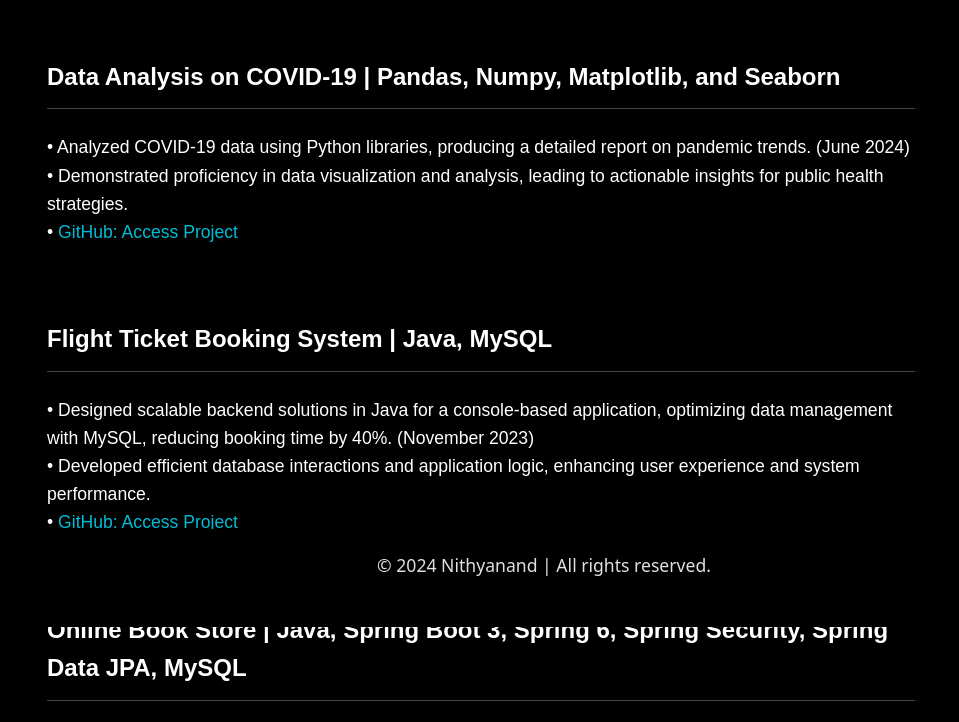
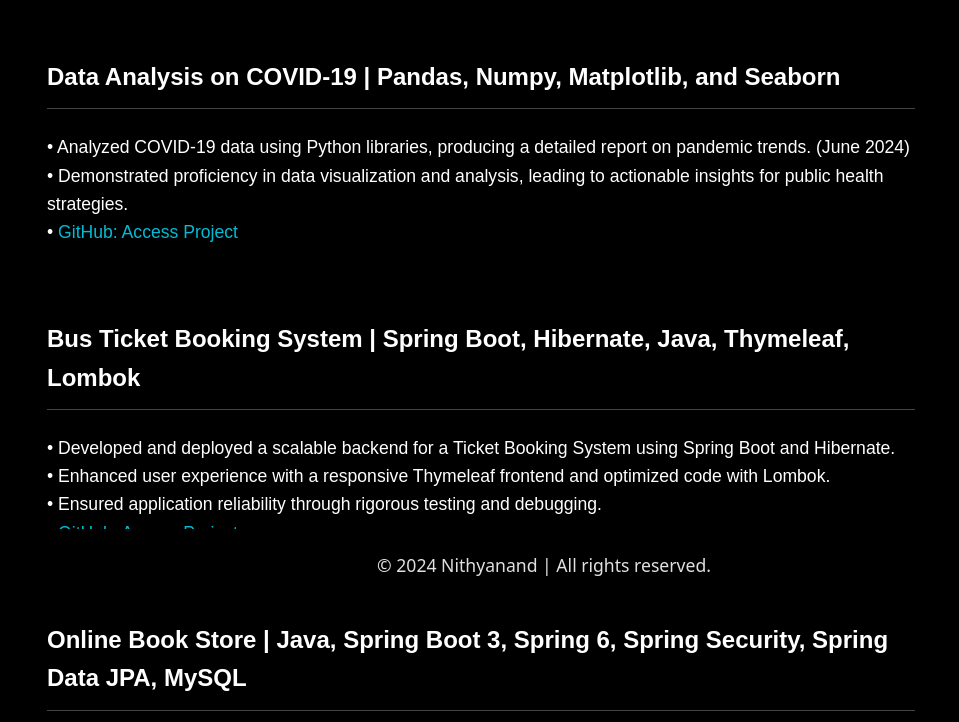
Before and after one commit to Nithyanandb/portfolio.github.io, a plain HTML site: page src/projects.html in a window 1280 px wide. Shown: the part 173-895 px from the top of the page, without its empty margins (96-1055 px from the left). Drawn offline with Linux system fonts and the light colour scheme.

Commit message:
Update Resolved

```diff
--- a/src/projects.html
+++ b/src/projects.html
@@ -12,7 +12,7 @@
 
     <ul>
         <li><a href="about.html" target="_self">About</a></li>
-        <li><a href="/index.html" target="_self">Home</a></li>
+        <!-- <li><a href="/index.html" target="_self">Home</a></li> -->
         <li><a href="projects.html" target="_self">Projects</a></li>
         <li><a href="education.html" target="_self">Education</a></li>
         <li><a href="internship.html" target="_self">Internships</a></li>
@@ -32,11 +32,12 @@
     </div>
 
     <div class="project-card">
-        <h2>Flight Ticket Booking System | Java, MySQL</h2>
+        <h2> Bus Ticket Booking System | Spring Boot, Hibernate, Java, Thymeleaf, Lombok</h2>
         <p>
-            •  Designed scalable backend solutions in Java for a console-based application, optimizing data management with MySQL, reducing booking time by 40%. (November 2023)<br>
-            •  Developed efficient database interactions and application logic, enhancing user experience and system performance.<br>
-            •  <a href="https://github.com/Nithyanandb/Flight_Ticket_Database">GitHub: Access Project</a>
+            •  Developed and deployed a scalable backend for a Ticket Booking System using Spring Boot and Hibernate. <br />
+            •  Enhanced user experience with a responsive Thymeleaf frontend and optimized code with Lombok. <br />
+            •  Ensured application reliability through rigorous testing and debugging.<br />
+            •  <a href="">GitHub: Access Project</a>
         </p>
     </div>
 
```
Also changed, not shown: index.html (+4 -0 lines), src/about.html (+1 -1 lines).
